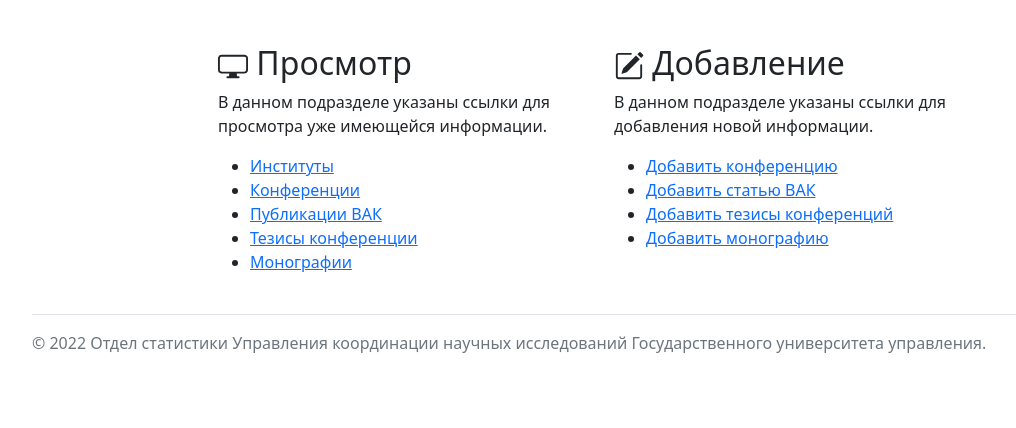
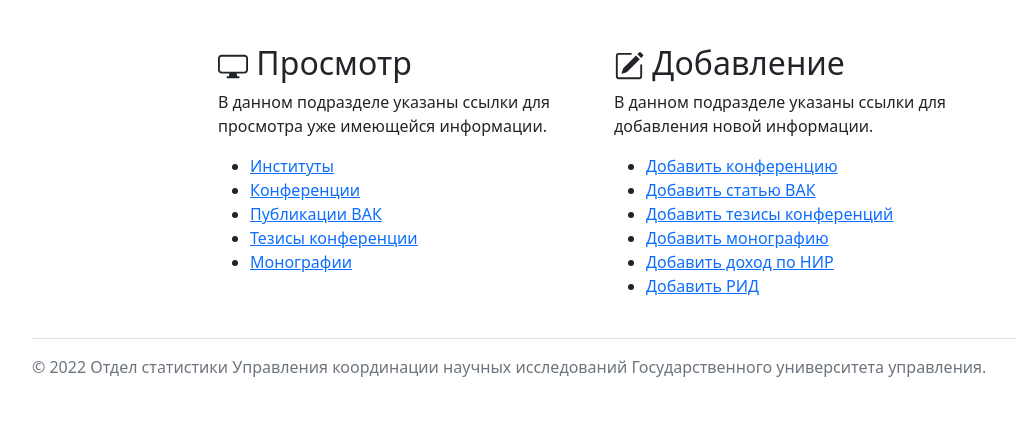
Before and after one commit to finking/stat_univer, a Django app: page / in a window 1280 px wide. Shown: the part 372-800 px from the top of the page, without its empty margins (50-1066 px from the left). Run offline with Django 4.2, Linux system fonts and the light colour scheme.

Commit message:
Added links for income and rid on index page

```diff
--- a/stat_univer/main/templates/main/index.html
+++ b/stat_univer/main/templates/main/index.html
@@ -47,7 +47,8 @@
           <li><a href="{% url 'vak' %} ">Добавить статью ВАК</a></li>
           <li><a href="{% url 'thesis' %} ">Добавить тезисы конференций</a></li>
           <li><a href="{% url 'monograph' %} ">Добавить монографию</a></li>
-<!--          <li class="text-muted">Добавить публикации (в разработке).</li>-->
+          <li><a href="{% url 'income' %}">Добавить доход по НИР</a></li>
+          <li><a href="{% url 'rid' %}">Добавить РИД</a></li>
         </ul>
       </div>
     </div>
```
